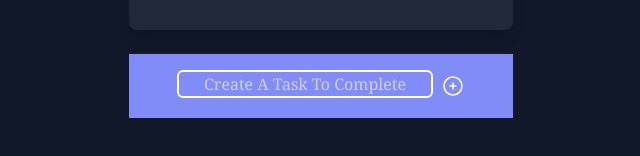
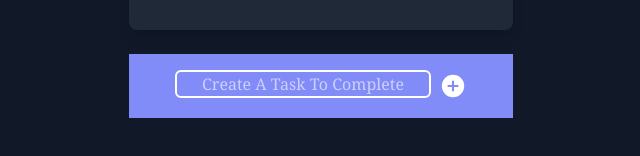
Before and after one commit to flashpunch0-0/Todolist, a React (Create React App) app: page / in a window 1280 px wide. Shown: the part 586-742 px from the top of the page, without its empty margins (319-959 px from the left). Built offline with nearby package versions, Linux system fonts and the light colour scheme.

Commit message:
changed add button to better

```diff
--- a/src/App.js
+++ b/src/App.js
@@ -118,7 +118,7 @@ const App = () => {
                     // onClick={listofItems}
                     // onSubmit={listofItems}
                   >
-                    <svg
+                    {/* <svg
                       className="w-10 h-10"
                       xmlns="http://www.w3.org/2000/svg"
                       fill="none"
@@ -131,6 +131,18 @@ const App = () => {
                         stroke-linecap="round"
                         stroke-linejoin="round"
                         d="M12 9v6m3-3H9m12 0a9 9 0 11-18 0 9 9 0 0118 0z"
+                      />
+                    </svg> */}
+                    <svg
+                      xmlns="http://www.w3.org/2000/svg"
+                      viewBox="0 0 20 20"
+                      fill="currentColor"
+                      className="w-7 h-8"
+                    >
+                      <path
+                        fillRule="evenodd"
+                        d="M10 18a8 8 0 100-16 8 8 0 000 16zm.75-11.25a.75.75 0 00-1.5 0v2.5h-2.5a.75.75 0 000 1.5h2.5v2.5a.75.75 0 001.5 0v-2.5h2.5a.75.75 0 000-1.5h-2.5v-2.5z"
+                        clipRule="evenodd"
                       />
                     </svg>
                   </button>
```
